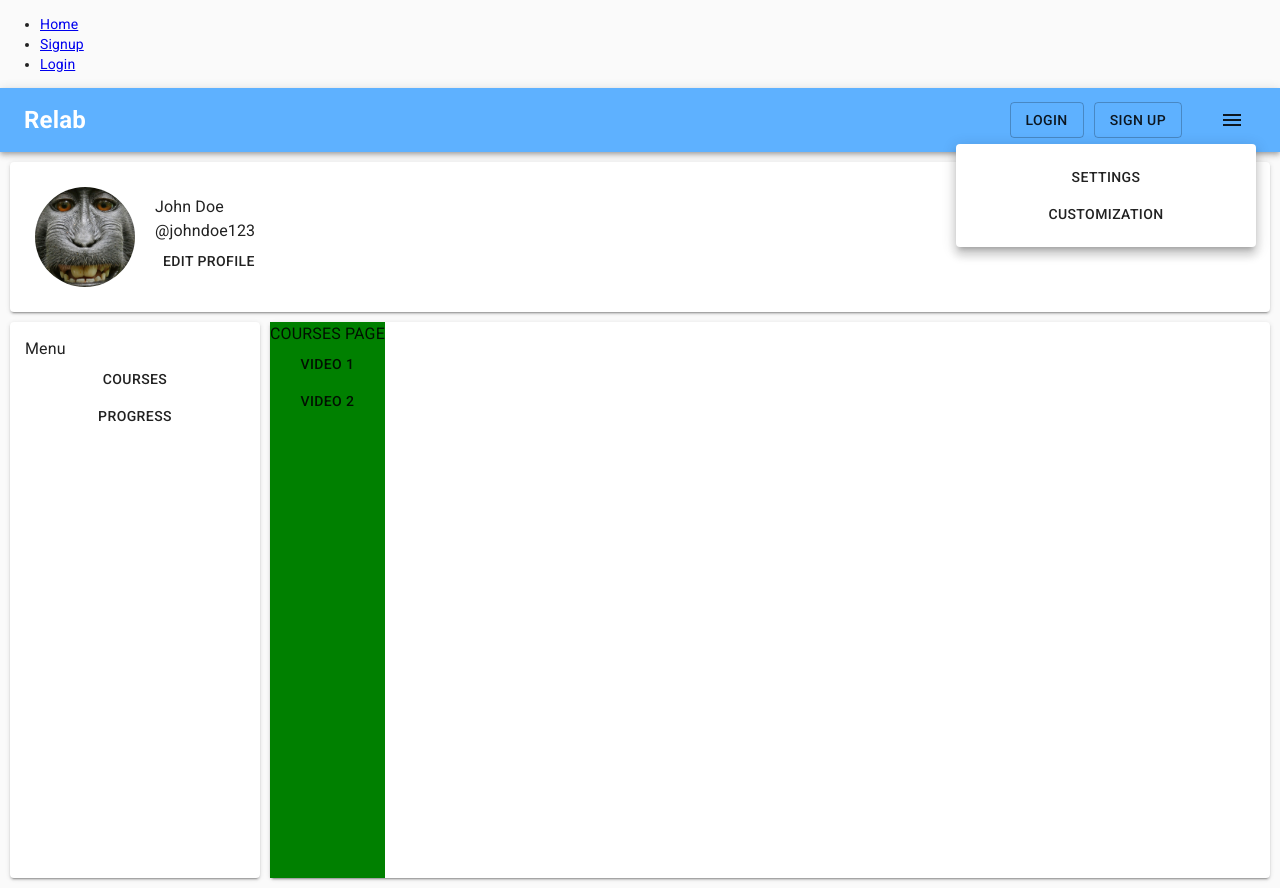
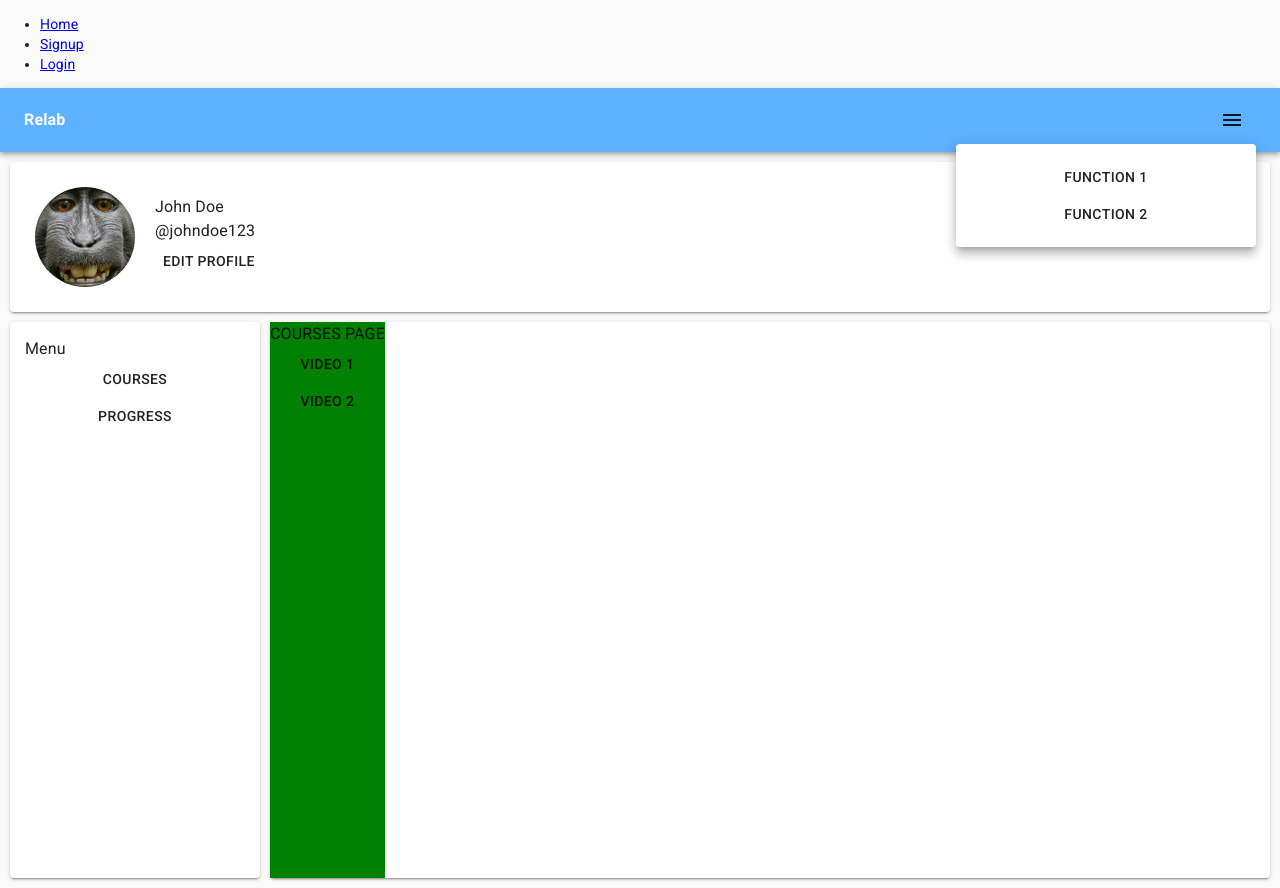
Before and after one commit to damianbrowne/cmsi370-djaw, a React (Create React App) app: page /Dashboard/Topic in a window 1280 px wide. Both pictures are taken after a click on the button "menu". Built offline with nearby package versions, Linux system fonts and the light colour scheme.

Commit message:
Revert "work on main"
This reverts commit c2a4b281dea410daba9add5971e1f65312d8dd82, reversing
changes made to a409402c816117ccf15cf9dac8f6326fab169e00.

```diff
--- a/src/App.js
+++ b/src/App.js
@@ -13,7 +13,6 @@ import theme from './assets/theme.js';
 import SignUp from './pages/Login/LoginPages/SignUp.js';
 import Login from './pages/Login/LoginPages/Login.js';
 import Dashboard from './pages/Dashboard/Dashboard.js';
-import UserProfile from './pages/UserProfile/UserProfile.js';
 
 import Home from './pages/Dashboard/DashboardPages/Home.js';
 import Progress from './pages/Dashboard/DashboardPages/Progress.js';
--- a/src/common/HeaderFrame.js
+++ b/src/common/HeaderFrame.js
@@ -34,7 +34,7 @@ const useStyles = makeStyles((theme) => ({
     color:"white",
     fontWeight:"bold",
     textDecoration:"none",
-    fontSize: 24,
+    fontSize: 16,
   },
 
   popoverPaper: {
@@ -48,10 +48,6 @@ const useStyles = makeStyles((theme) => ({
     flex: 1,
     display:"flex",
     flexDirection:"column",
-  },
-
-  accountButtons: {
-    marginRight: 10
   }
 }));
 
@@ -65,20 +61,6 @@ export default function ButtonAppBar() {
 
   const handleAvatarClose = () => setAnchor(null)
 
-    const routeToSettings  = () => {
-        window.open("/UserProfile/Settings", "_self");
-        console.log("SETTINGS")
-    }
-
-    const routeToLogIn  = () => {
-        window.open("/Login", "_self");
-        console.log("SETTINGS")
-    }
-
-    const routeToSignup  = () => {
-        window.open("/Signup", "_self");
-        console.log("SETTINGS")
-    }
 
   return (
     <div className={classes.root}>
@@ -87,25 +69,13 @@ export default function ButtonAppBar() {
           <Link to="/Dashboard/Home" className={classes.title}>
               Relab
           </Link>
-                    <Button
-                        variant="outlined"
-                        className={classes.accountButtons}
-                        onClick={routeToLogIn}
-                    >
-                        Login
-                    </Button>
-                    <Button
-                        variant="outlined"
-                        className={classes.accountButtons}
-                        onClick={routeToSignup}
-                    >
-                        Sign Up
-                    </Button>
           <IconButton edge="start" className={classes.menuButton} color="inherit" aria-label="menu" onClick={handleAvatarClick}>
             <MenuIcon />
           </IconButton>
           <Popover
-                        classes={{paper: classes.popoverPaper}}
+            classes={{
+              paper: classes.popoverPaper,
+            }}
             anchorEl={anchor}
             open={Boolean(anchor)}
             onClose={handleAvatarClose}
@@ -121,11 +91,11 @@ export default function ButtonAppBar() {
             }}
           >
             <div className={classes.popoverMenu}>
-                            <Button onClick={routeToSettings}>
-                                Settings
+              <Button>
+                FUNCTION 1
               </Button>
               <Button>
-                                Customization
+                FUNCTION 2
               </Button>
             </div>
 
--- a/src/pages/Dashboard/Dashboard.js
+++ b/src/pages/Dashboard/Dashboard.js
@@ -103,11 +103,6 @@ const Dashboard = props => {
     console.log("COURSES")
   }
 
-  const routeToSettings  = () => {
-    window.open("/UserProfile/Settings", "_self");
-    console.log("SETTINGS")
-    }
-
   return (
     <div className={classes.root}>
         <HeaderFrame />
@@ -116,7 +111,7 @@ const Dashboard = props => {
             <div className={classes.profileMenu}>
                 <Typography>John Doe</Typography>
                 <Typography>@johndoe123</Typography>
-                <Button onClick={routeToSettings}>Edit Profile</Button>
+                <Button>Edit Profile</Button>
             </div>
         </Paper>
         <div className={classes.body}>
--- a/src/pages/Login/LoginPages/Login.js
+++ b/src/pages/Login/LoginPages/Login.js
@@ -93,8 +93,8 @@ export default function Login() {
               </Link>
             </Grid>
             <Grid item>
-              <Link href="./Signup" variant="body2">
-                {"Don't have an account? Sign Up"}
+              <Link href="./Register" variant="body2">
+                {"Don't have an account? Register"}
               </Link>
             </Grid>
           </Grid>
--- a/src/pages/UserProfile/UserProfile.js
+++ /dev/null
@@ -1,145 +0,0 @@
-import React, { useState, useContext } from 'react'
-
-import {
-    Container,
-    Avatar,
-    Button,
-    Paper,
-    TextField,
-    Grid,
-    Typography,
-    makeStyles,
-} from '@material-ui/core'
-
-import {
-    BrowserRouter as Router,
-    Switch,
-    Route,
-    Link
-} from "react-router-dom";
-
-import { useParams } from 'react-router'
-
-import HeaderFrame from '../../common/HeaderFrame.js'
-import monkey from '../../assets/images/monkey.jpg'
-import Settings from './UserProfilePages/Settings.js';
-import Customization from './UserProfilePages/Customization.js';
-
-const useStyles = makeStyles((theme) => ({
-    root: {
-        display:"flex",
-        flexDirection:"column",
-        minHeight: '100vh',
-        // padding: 10,
-    },
-
-    profileContainer: {
-        marginTop: 10,
-        marginRight: 10,
-        marginLeft: 10,
-        minWidth: 1010,
-        maxHeight: 150,
-        flex: 0.25,
-        padding: 25,
-        display:"flex",
-        alignItems:"center",
-        flexDirection:"row",
-    },
-
-    avatar: {
-        minWidth: 100,
-        maxWidth: 100,
-        maxHeight: 100,
-        minHeight: 100,
-    },
-
-    profileMenu: {
-        marginLeft: 20,
-        display:"flex",
-        flexDirection:"column",
-    },
-
-    body: {
-        display:"flex",
-        flexDirection:"row",
-        flex: 2,
-        margin: 10,
-
-    },
-
-    leftPanel: {
-        display:"flex",
-        flexDirection:"column",
-        flex: .2,
-        marginRight: 10,
-        minWidth: 250,
-        padding: 15,
-    },
-
-    rightPanel: {
-        display:"flex",
-        flex: 1,
-        minWidth: 750,
-    },
-
-}),{ name: 'Dashboard' });
-
-const Dashboard = props => {
-    const classes = useStyles();
-    //   const { page } = props
-    //   let { id } = useParams()
-
-
-    // NOT OPTIMAL ROUTING -> RELOADING EVERY TIME ROUTE OCCURS
-    const routeToSettings  = () => {
-        window.open("/UserProfile/Settings", "_self");
-        console.log("SETTINGS")
-    }
-
-    const routeToCustomization  = () => {
-        window.open("/UserProfile/Customization", "_self");
-        console.log("CUSTOMIZATION")
-    }
-
-    const routeToHome  = () => {
-        window.open("/Dashboard/Home", "_self");
-        console.log("HOME")
-    }
-
-    return (
-        <div className={classes.root}>
-            <HeaderFrame />
-            <Paper className={classes.profileContainer} elevation={2}>
-                <Avatar className={classes.avatar} alt="PROFILE" src={monkey}/>
-                <div className={classes.profileMenu}>
-                    <Typography>John Doe</Typography>
-                    <Typography>@johndoe123</Typography>
-                    <Button onClick={routeToSettings}>Edit Profile</Button>
-                </div>
-            </Paper>
-            <div className={classes.body}>
-                <Paper className={classes.leftPanel} elevation={2}>
-                    <Typography>Menu</Typography>
-                    <Button onClick={routeToHome}>Home</Button>
-                    <Button onClick={routeToSettings}>Settings</Button>
-                    <Button onClick={routeToCustomization}>Customization</Button>
-                </Paper>
-                <Paper className={classes.rightPanel} elevation={2}>
-                    <Switch>
-                        <Route path="/Dashboard/Home">
-                            <Customization />
-                        </Route>
-                        <Route path="/UserProfile/Settings">
-                            <Settings />
-                        </Route>
-                        <Route path="/UserProfile/Customization">
-                            <Customization />
-                        </Route>
-                    </Switch>
-                </Paper>
-            </div>
-        </div>
-    );
-}
-
-export default Dashboard;
--- a/src/pages/UserProfile/UserProfilePages/Customization.js
+++ /dev/null
@@ -1,37 +0,0 @@
-import React from 'react';
-
-import {
-    Container,
-    Avatar,
-    Button,
-    Paper,
-    TextField,
-    Grid,
-    Typography,
-    makeStyles,
-} from '@material-ui/core'
-
-import { useParams } from 'react-router'
-
-
-const useStyles = makeStyles((theme) => ({
-    root: {
-        display:"flex",
-        flexDirection:"column",
-        backgroundColor:"orange",
-    },
-
-}),{ name: 'Settings' });
-
-export default function Settings() {
-    const classes = useStyles();
-    let { id } = useParams()
-
-    return (
-        <div className={classes.root}>
-            <Typography>
-                CUSTOMIZATION
-            </Typography>
-        </div>
-    );
-}
--- a/src/pages/UserProfile/UserProfilePages/Settings.js
+++ /dev/null
@@ -1,35 +0,0 @@
-import React from 'react';
-
-import {
-    TextField,
-    Typography,
-    makeStyles,
-} from '@material-ui/core'
-
-import { useParams } from 'react-router'
-
-
-const useStyles = makeStyles((theme) => ({
-    root: {
-        display:"flex",
-        flexDirection:"column",
-        backgroundColor:"pink",
-    },
-
-}),{ name: 'Settings' });
-
-export default function Settings() {
-    const classes = useStyles();
-    let { id } = useParams()
-
-    return (
-        <div className={classes.root}>
-            <Typography>
-                SETTINGS
-            </Typography>
-            Name: <TextField id="standard-basic" label="John Doe" />
-            Username: <TextField id="standard-basic" label="johndoe123" />
-            Email: <TextField id="standard-basic" label="johndoe123@gmail.com" />
-        </div>
-    );
-}
```
Lines whose indentation alone changed are shown as unchanged.
